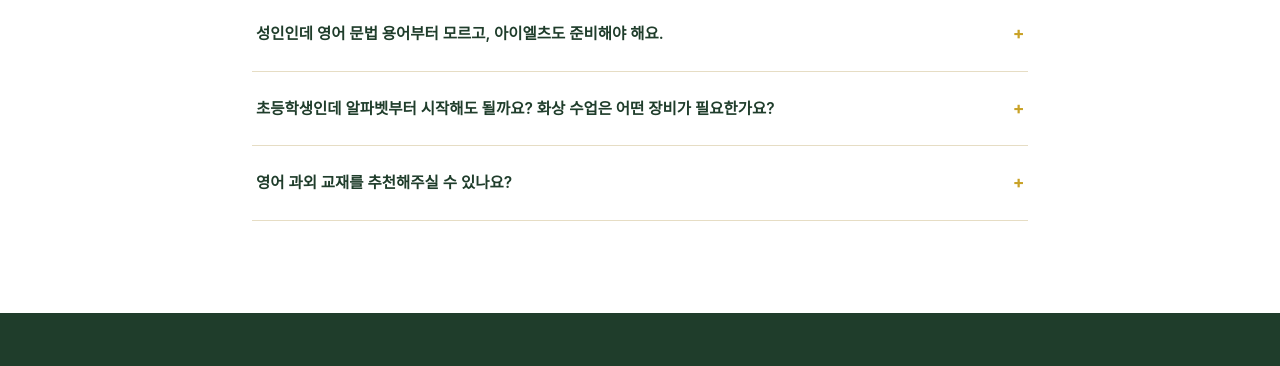
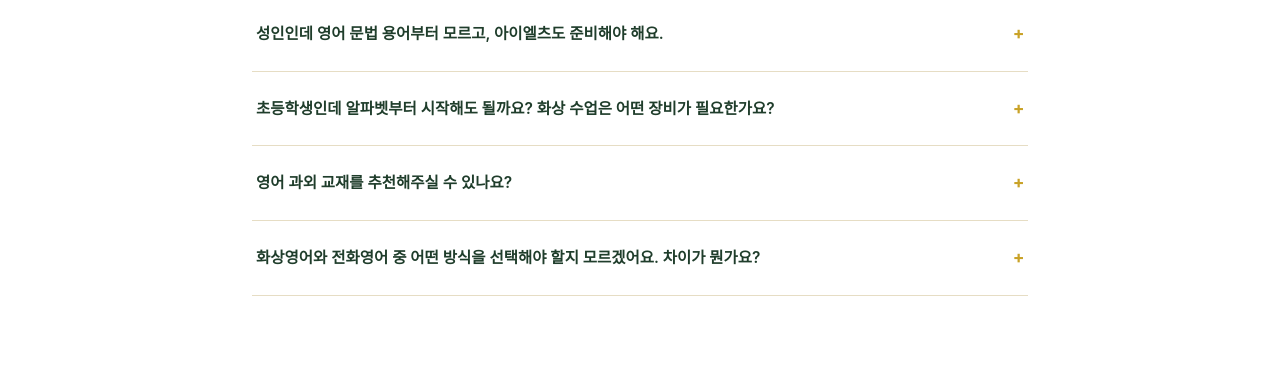
Before and after one commit to hasa080525-ctrl/englisheasy, a plain HTML site: page index.html in a window 1280 px wide. Shown: the part 11210-11576 px from the top of the page. Drawn offline with Linux system fonts and the light colour scheme; a web font is replaced by a local one.

Commit message:
콘텐츠: 수능 성적표 배부일 등 나머지 신규 키워드 반영
Co-Authored-By: Claude Sonnet 5 <noreply@anthropic.com>

```diff
--- a/index.html
+++ b/index.html
@@ -11,7 +11,7 @@
 <meta name="naver-site-verification" content="a2482d05d5c76ca8db8c9aef6f79cd6e9d21fdc2" />
 <meta name="description" content="파닉스부터 특목고 내신·수능·토익, 성인 비즈니스·여행 영어까지. 검증된 원어민 강사진과 함께하는 잉글리시이지 1:1 영어과외, 무료 레벨테스트 신청하세요.">
 <meta name="robots" content="index, follow, max-snippet:-1, max-image-preview:large, max-video-preview:-1">
-<meta name="keywords" content="영어과외, 영어학원, 원어민 영어과외, 원어민과외, 화상영어, 화상영어과외, 전화영어, 전화영어과외, 파닉스 과외, 영어회화 과외, 영어 듣기 과외, 특목고 영어, 내신 영어, 수능 영어, 토익 과외, 오픽 과외, 토익스피킹 과외, 인증시험 영어, 성인 영어, 비즈니스 영어, 여행 영어, 영자신문, 영어토론, 영어 레벨테스트, 무료 영어시범수업, 쉬운 영어, 영어 초보, 영어 스피킹 과외, 토익 첫걸음, 토익 900점 목표, 유초등 파닉스, 중고등 내신관리 영어, 지역별 영어과외, 토익 시험일정, 해외 거주 자녀 영어과외, 국제학교 영어과외, 재외국민 영어과외, 유학생 영어과외, 해외 화상영어, 수능 영어 등급, 9월 모의평가 영어, 수능영어 난이도, 영어유치원 비용, 영어유치원 대안, 영유아 영어 사교육비, 소득별 사교육비 격차, 중학교 영어 수행평가, 영어 서술형 평가, 직장인 영어 화상영어, 이직 파견 출장 영어, 해외여행객 통계, 일본여행 영어, 토익 특별추가접수, 토익 9월 시험일정, 텝스 과외, 토플주니어 과외, 영어 문법 과외, 영어 말하기 자신감, 영어 문법 기초, 중학 영어 서술형 대비, 고등 영어 독해, 토플 기초, 영어 듣기 훈련, 영어 발음 교정, 왕초보 영어회화, 비즈니스 영어회화, 여행 영어회화, 비대면 영어과외, 온라인 영어과외, 영어 울렁증 극복, 영어 어휘력 향상, 영어 독해 훈련, 수능 영어 독해 전략, 영어 듣기평가 대비, 초등 영어 과외, 중학생 영어 과외, 고등학생 영어 과외, 오픽 AL 목표 과외, 초등 영어 발음교정 과외, 영어 자신감 없는 아이, 영어 발음 콤플렉스, 영어 성적 안 오를 때, 작심삼일 영어 공부, 2022 개정 교육과정 영어, 전국연합학력평가 영어, 영어유치원 레벨테스트 금지, 수능 영어 막판 전략, 수능 영어 1등급 전략, 영어 난이도 완화 가능성, 정시 영어 전략, 11월19일 수능, 수능 영어 가채점, 정시 원서접수 전략, 고2 기말고사 영어, 겨울방학 선행계획, 오픽 정기시험 일정, 예비 고1 영어 내신 대비, 겨울방학 영어 선행학습, 영어과외 비교, 2027 수능 영어 학습법, 영어 발표 공개 말하기 울렁증, 영어 일기 쓰기 지도, 영어 쉐도잉 훈련법, 중학생 영어 단어 암기법, 영어 면접 스피킹 준비, 유학 비자 인터뷰 영어 과외, 영어 서술형 쓰기 첨삭, 중1 영어 포기 조짐, 고등학교 전환 영어 학습 전략, 영어 문법 용어부터 모르는 성인, 비즈니스 이메일 영어 작성법, 아이엘츠 과외, 초등 영어 알파벳부터 시작, 영어 과외 화상 수업 장비 준비, 영어 단어 금방 까먹는 아이, 영어 과외 교재 추천, 영어 회화 패턴 학습법, 중3 영어 고등 대비, 영어 뉴스 청취 훈련, 자녀 조기유학 전 영어 준비">
+<meta name="keywords" content="영어과외, 영어학원, 원어민 영어과외, 원어민과외, 화상영어, 화상영어과외, 전화영어, 전화영어과외, 파닉스 과외, 영어회화 과외, 영어 듣기 과외, 특목고 영어, 내신 영어, 수능 영어, 토익 과외, 오픽 과외, 토익스피킹 과외, 인증시험 영어, 성인 영어, 비즈니스 영어, 여행 영어, 영자신문, 영어토론, 영어 레벨테스트, 무료 영어시범수업, 쉬운 영어, 영어 초보, 영어 스피킹 과외, 토익 첫걸음, 토익 900점 목표, 유초등 파닉스, 중고등 내신관리 영어, 지역별 영어과외, 토익 시험일정, 해외 거주 자녀 영어과외, 국제학교 영어과외, 재외국민 영어과외, 유학생 영어과외, 해외 화상영어, 수능 영어 등급, 9월 모의평가 영어, 수능영어 난이도, 영어유치원 비용, 영어유치원 대안, 영유아 영어 사교육비, 소득별 사교육비 격차, 중학교 영어 수행평가, 영어 서술형 평가, 직장인 영어 화상영어, 이직 파견 출장 영어, 해외여행객 통계, 일본여행 영어, 토익 특별추가접수, 토익 9월 시험일정, 텝스 과외, 토플주니어 과외, 영어 문법 과외, 영어 말하기 자신감, 영어 문법 기초, 중학 영어 서술형 대비, 고등 영어 독해, 토플 기초, 영어 듣기 훈련, 영어 발음 교정, 왕초보 영어회화, 비즈니스 영어회화, 여행 영어회화, 비대면 영어과외, 온라인 영어과외, 영어 울렁증 극복, 영어 어휘력 향상, 영어 독해 훈련, 수능 영어 독해 전략, 영어 듣기평가 대비, 초등 영어 과외, 중학생 영어 과외, 고등학생 영어 과외, 오픽 AL 목표 과외, 초등 영어 발음교정 과외, 영어 자신감 없는 아이, 영어 발음 콤플렉스, 영어 성적 안 오를 때, 작심삼일 영어 공부, 2022 개정 교육과정 영어, 전국연합학력평가 영어, 영어유치원 레벨테스트 금지, 수능 영어 막판 전략, 수능 영어 1등급 전략, 영어 난이도 완화 가능성, 정시 영어 전략, 11월19일 수능, 수능 영어 가채점, 정시 원서접수 전략, 고2 기말고사 영어, 겨울방학 선행계획, 오픽 정기시험 일정, 예비 고1 영어 내신 대비, 겨울방학 영어 선행학습, 영어과외 비교, 2027 수능 영어 학습법, 영어 발표 공개 말하기 울렁증, 영어 일기 쓰기 지도, 영어 쉐도잉 훈련법, 중학생 영어 단어 암기법, 영어 면접 스피킹 준비, 유학 비자 인터뷰 영어 과외, 영어 서술형 쓰기 첨삭, 중1 영어 포기 조짐, 고등학교 전환 영어 학습 전략, 영어 문법 용어부터 모르는 성인, 비즈니스 이메일 영어 작성법, 아이엘츠 과외, 초등 영어 알파벳부터 시작, 영어 과외 화상 수업 장비 준비, 영어 단어 금방 까먹는 아이, 영어 과외 교재 추천, 영어 회화 패턴 학습법, 중3 영어 고등 대비, 영어 뉴스 청취 훈련, 자녀 조기유학 전 영어 준비, 화상영어 전화영어 비교, 화상영어 전화영어 차이">
 <link rel="canonical" href="https://englisheasy.co.kr/">
 <meta property="og:type" content="website">
 <meta property="og:site_name" content="잉글리시이지">
@@ -957,6 +957,10 @@
         <div class="faq-q">영어 과외 교재를 추천해주실 수 있나요?<span class="plus">+</span></div>
         <div class="faq-a"><p>학생의 현재 수준과 목표(내신·수능·회화 등)에 따라 적합한 교재가 달라 상담 시 맞춰 추천해드립니다.</p></div>
       </div>
+      <div class="faq-item">
+        <div class="faq-q">화상영어와 전화영어 중 어떤 방식을 선택해야 할지 모르겠어요. 차이가 뭔가요?<span class="plus">+</span></div>
+        <div class="faq-a"><p>화상영어는 화면을 보며 표정·몸짓까지 함께 소통할 수 있어 초중고 학생처럼 집중력 유지와 교재·판서 활용이 필요한 경우에 적합하고, 전화영어는 이동 중이나 짧은 시간에도 부담 없이 할 수 있어 바쁜 성인 학습자의 회화 연습에 많이 선택됩니다. 목표(내신·수능 대비인지 실생활 회화인지)와 생활 패턴을 상담 시 말씀해주시면 더 맞는 방식을 안내해드립니다.</p></div>
+      </div>
     </div>
   </div>
 </section>
```
